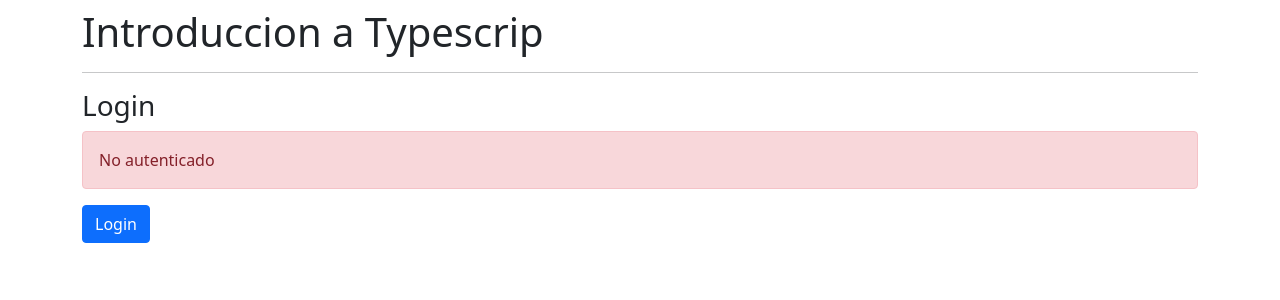
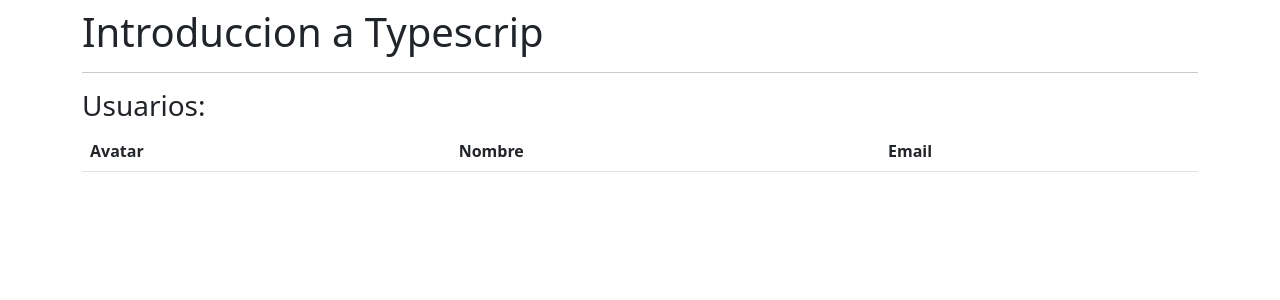
Before and after one commit to braianLucero/ReactNative, a React (Create React App) app: page / in a window 1280 px wide. Shown: the top 300 px of the page. Built offline with nearby package versions, Linux system fonts and the light colour scheme.

Commit message:
PeticionesAxios

```diff
--- a/src/App.tsx
+++ b/src/App.tsx
@@ -3,8 +3,9 @@
 // import { Funciones } from "./typescript/Funciones";
 // import { Contador } from "./components/Contador";
 // import { ContadorConHook } from "./components/ContadorConHook";
+// import { Login } from "./components/Login";
+import { Usuarios } from './components/Usuarios';
 
-import { Login } from "./components/Login";
 
 
 
@@ -18,7 +19,8 @@
             {/* <Funciones /> */}
             {/* <Contador /> */}
             {/* <ContadorConHook /> */}
-            <Login />
+            {/* <Login /> */}
+            <Usuarios />
         </div>
     );
 };
--- /dev/null
+++ b/src/components/Usuarios.tsx
@@ -0,0 +1,18 @@
+
+export const Usuarios = () => {
+    return (
+        <>
+            <h3>Usuarios:</h3>
+
+            <table className="table">
+                <thead>
+                    <tr>
+                        <th>Avatar</th>
+                        <th>Nombre </th>
+                        <th>Email</th>
+                    </tr>
+                </thead>
+            </table>
+        </>
+    )
+}
```
